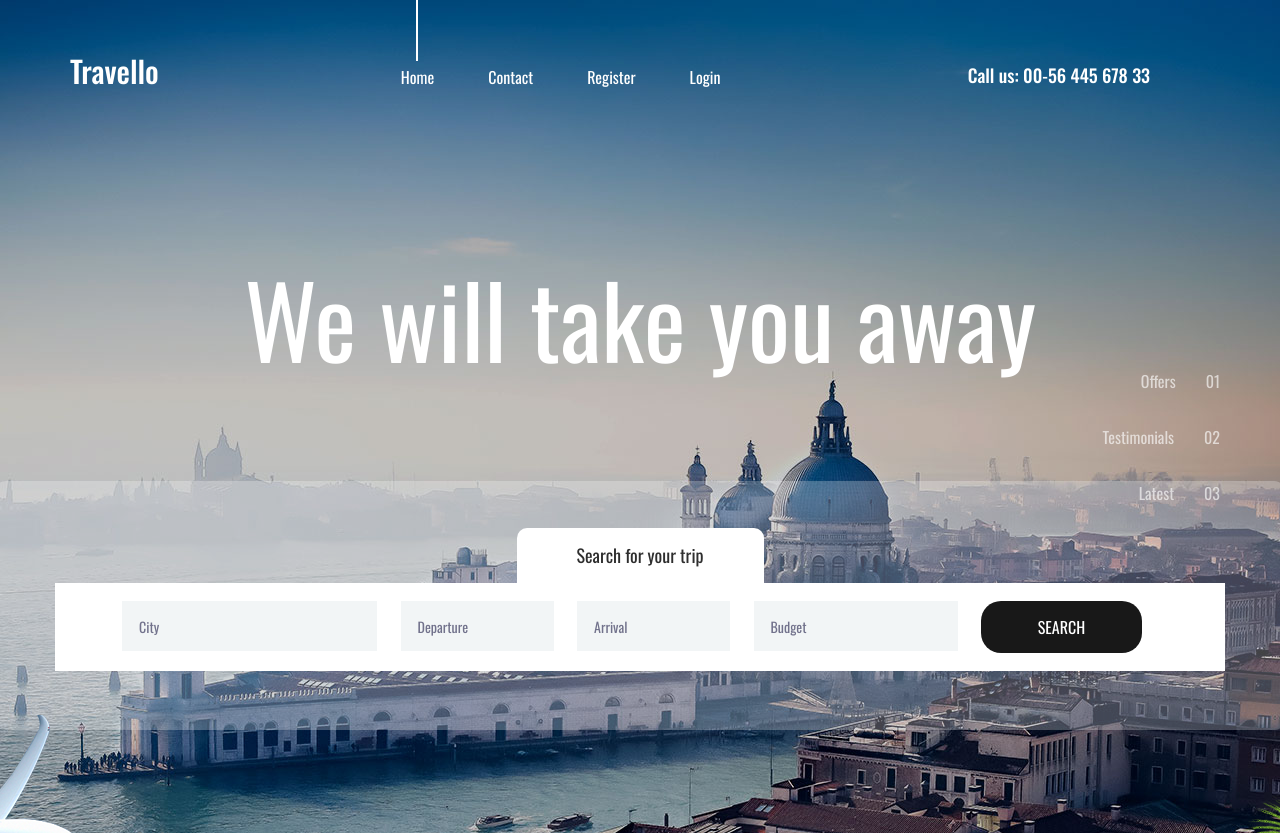
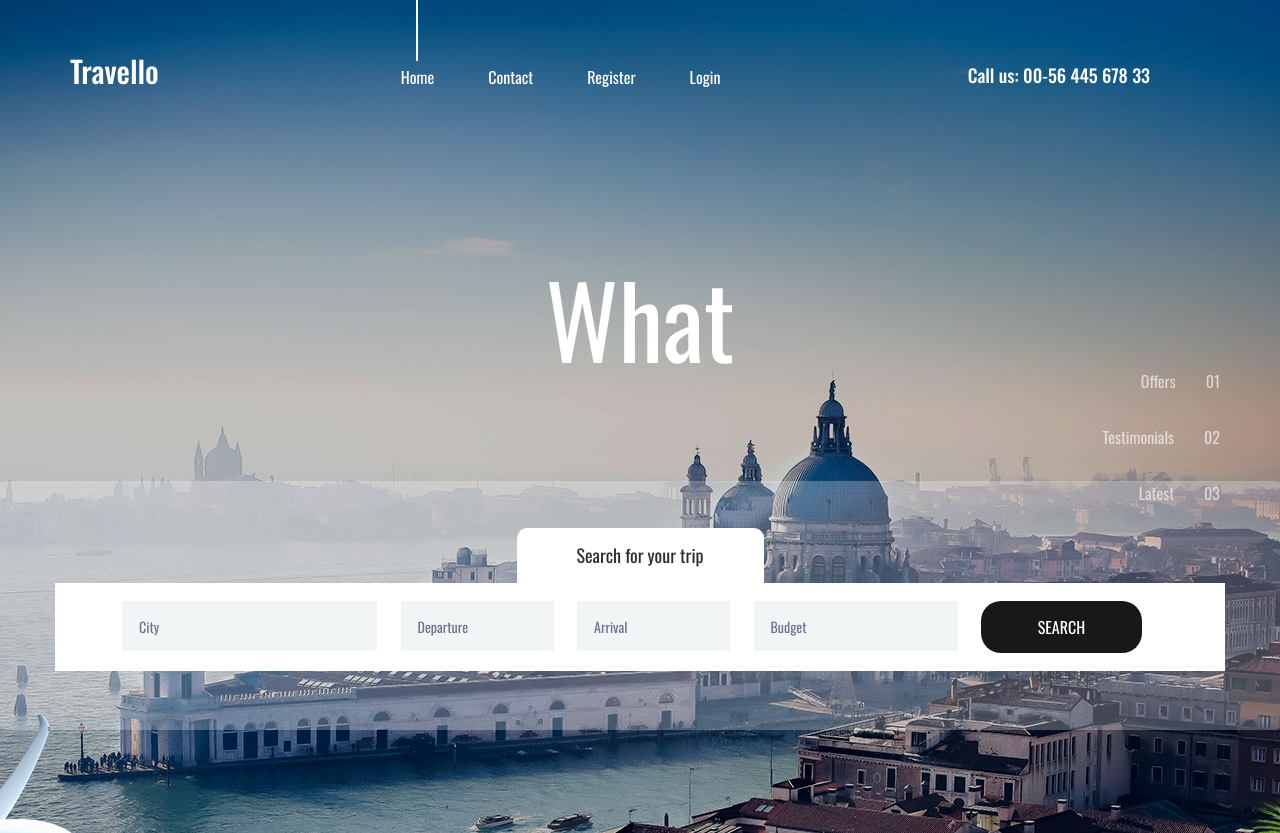
Before and after one commit to Pushpit07/travello, a Django app: page / in a window 1280 px wide. Shown: the top 833 px of the page. Run offline with Django 3.2, Linux system fonts and the light colour scheme; data that the repository does not hold is empty; some libraries are stand-ins or nearby versions.

Commit message:
test changes

```diff
--- a/templates/index.html
+++ b/templates/index.html
@@ -85,7 +85,7 @@
 			</ul>
 		</div>
 		<div class="menu_social">
-			<div class="menu_phone ml-auto">Call us: 00-56 445 678 33</div>
+			<div class="menu_phone ml-auto">Call us: Never</div>
 			<ul class="d-flex flex-row align-items-start justify-content-start">
 				<li><a href="#"><i class="fa fa-pinterest" aria-hidden="true"></i></a></li>
 				<li><a href="#"><i class="fa fa-facebook" aria-hidden="true"></i></a></li>
@@ -113,7 +113,7 @@
 							<div class="row">
 								<div class="col">
 									<div class="home_slider_content">
-										<div class="home_title"><h2>We will take you away</h2></div>
+										<div class="home_title"><h2>What</h2></div>
 									</div>
 								</div>
 							</div>
```
